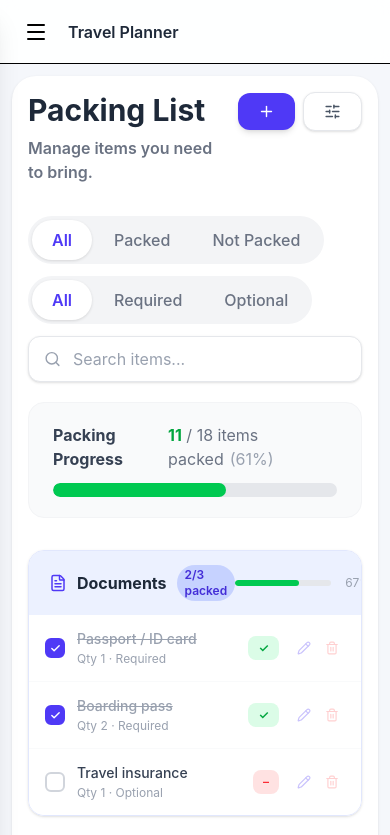
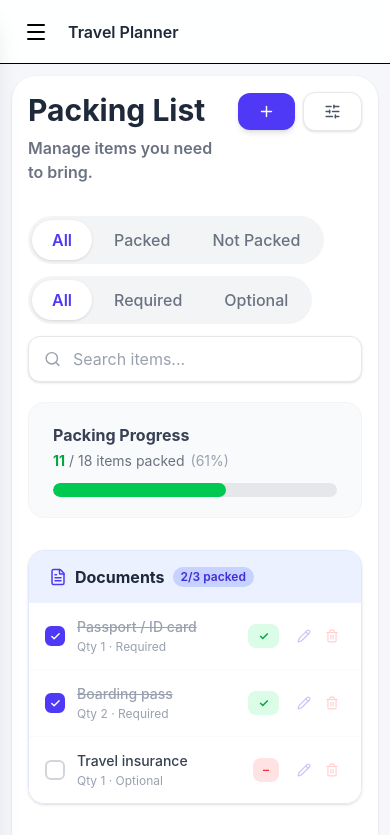
Before and after one commit to HongDiep1806/TravelPlanner, a React (Vite) app in the folder travel-planner-fe/: page /trip/1/packing in a window 390 px wide. Shown: the top 835 px of the page. Built offline with nearby package versions, Linux system fonts and the light colour scheme.

Commit message:
Improve packing list UI responsiveness and alignment

```diff
--- a/travel-planner-fe/src/pages/PackingPage.jsx
+++ b/travel-planner-fe/src/pages/PackingPage.jsx
@@ -533,10 +533,12 @@ export default function PackingPage() {
       </div>
 
       {/* ── PROGRESS ── */}
+      {/* FIX 1: Stack vertically on mobile so text is always left-aligned and never wraps awkwardly */}
       <div className="bg-gray-50 rounded-2xl px-6 py-5 mb-8 border border-gray-100">
-        <div className="flex items-center justify-between mb-3">
+        <div className="flex flex-col sm:flex-row sm:items-center sm:justify-between mb-3 gap-1">
           <span className="text-base font-bold text-gray-700">Packing Progress</span>
-          <span className="text-base text-gray-500">
+          {/* On mobile: left-aligned below the label */}
+          <span className="text-sm sm:text-base text-gray-500">
             <span className="font-bold text-green-600">{packedCount}</span>
             {" / "}{total} items packed
             <span className="ml-1.5 text-gray-400">({pct}%)</span>
@@ -564,21 +566,23 @@ export default function PackingPage() {
                 style={{ borderColor: "oklch(93% 0.03 274)" }}
               >
                 {/* Category header */}
+                {/* FIX 2: Badge uses whitespace-nowrap so "2/3 packed" never line-breaks */}
                 <div
-                  className="flex items-center justify-between px-5 py-3.5"
+                  className="flex items-center justify-between px-5 py-3.5 gap-2"
                   style={{ backgroundColor: "oklch(96% 0.025 274)" }}
                 >
-                  <div className="flex items-center gap-2.5">
-                    <span style={{ color: INDIGO }}>{CATEGORY_ICON[category]}</span>
-                    <span className="text-base font-bold text-gray-800">{category}</span>
+                  <div className="flex items-center gap-2 min-w-0">
+                    <span className="flex-shrink-0" style={{ color: INDIGO }}>{CATEGORY_ICON[category]}</span>
+                    <span className="text-base font-bold text-gray-800 truncate">{category}</span>
                     <span
-                      className="text-xs font-semibold px-2 py-0.5 rounded-full"
+                      className="text-xs font-semibold px-2 py-0.5 rounded-full flex-shrink-0 whitespace-nowrap"
                       style={{ backgroundColor: "oklch(87% 0.065 274.039)", color: "oklch(45.7% 0.24 277.023)" }}
                     >
                       {packedInCat}/{catItems.length} packed
                     </span>
                   </div>
-                  <div className="flex items-center gap-2">
+                  {/* Mini progress bar: desktop only */}
+                  <div className="hidden sm:flex items-center gap-2 flex-shrink-0">
                     <div className="w-24 bg-gray-200 rounded-full h-1.5 overflow-hidden">
                       <div
                         className="h-1.5 rounded-full bg-green-500 transition-all duration-500"
@@ -592,47 +596,62 @@ export default function PackingPage() {
                 </div>
 
                 {/* Item rows */}
-                <div className="divide-y divide-gray-50 bg-white">
+                <div className="bg-white">
                   {catItems.map((item) => (
                     <div
                       key={item.id}
-                      className="group flex items-center gap-3 px-4 py-3.5 sm:px-5 sm:py-4 hover:bg-indigo-50/30 transition-colors"
+                      className="group border-t border-gray-50 first:border-t-0 hover:bg-indigo-50/30 transition-colors"
+                    >
+                      {/* Desktop layout */}
+                      <div
+                        className="hidden sm:grid items-center gap-4 px-5 py-4"
+                        style={{ gridTemplateColumns: "1.25rem 1fr 3rem 7rem 7rem 5rem" }}
                       >
                         <PackCheckbox checked={item.packed} onChange={() => toggle(item.id)} />
-
-                      {/* Name + mobile sub-info */}
-                      <div className="flex-1 min-w-0">
-                        <span className={`block text-sm sm:text-base font-medium transition-colors truncate
+                        <span className={`text-base font-medium transition-colors truncate
                           ${item.packed ? "text-gray-400 line-through" : "text-gray-700"}`}>
                           {item.name}
                         </span>
-                        {/* Mobile only: qty + required inline */}
-                        <span className="sm:hidden text-xs text-gray-400 mt-0.5 block">
+                        <span className="text-base text-gray-500 text-center">{item.qty}</span>
+                        <span className="text-base text-gray-400 text-center">{item.required}</span>
+                        <span className={`text-sm font-semibold px-3 py-1.5 rounded-lg text-center transition-colors
+                          ${item.packed ? "bg-green-100 text-green-600" : "bg-red-100 text-red-500"}`}>
+                          {item.packed ? "Packed" : "Not Packed"}
+                        </span>
+                        <div className="flex items-center gap-1 justify-end opacity-30 group-hover:opacity-100 transition-opacity">
+                          <button onClick={() => setEditItem(item)} className="p-2 rounded-lg hover:bg-indigo-100 transition" title="Edit">
+                            <Pencil size={15} style={{ color: INDIGO }} />
+                          </button>
+                          <button onClick={() => remove(item.id)} className="p-2 rounded-lg hover:bg-red-100 transition" title="Delete">
+                            <Trash2 size={15} className="text-red-400" />
+                          </button>
+                        </div>
+                      </div>
+
+                      {/* Mobile layout */}
+                      <div className="sm:hidden flex items-center gap-3 px-4 py-3.5">
+                        <PackCheckbox checked={item.packed} onChange={() => toggle(item.id)} />
+                        <div className="flex-1 min-w-0">
+                          <span className={`block text-sm font-medium transition-colors truncate
+                            ${item.packed ? "text-gray-400 line-through" : "text-gray-700"}`}>
+                            {item.name}
+                          </span>
+                          <span className="text-xs text-gray-400 mt-0.5 block">
                             Qty {item.qty} · {item.required}
                           </span>
                         </div>
-
-                      {/* Qty — desktop only */}
-                      <span className="hidden sm:block w-8 text-center text-base text-gray-500">{item.qty}</span>
-
-                      {/* Required — desktop only */}
-                      <span className="hidden sm:block w-24 text-base text-gray-400 text-center">{item.required}</span>
-
-                      {/* Status badge */}
-                      <span className={`text-xs sm:text-sm font-semibold px-2.5 sm:px-3 py-1 sm:py-1.5 rounded-lg transition-colors flex-shrink-0
+                        <span className={`text-xs font-semibold px-2.5 py-1 rounded-lg flex-shrink-0
                           ${item.packed ? "bg-green-100 text-green-600" : "bg-red-100 text-red-500"}`}>
-                        <span className="hidden sm:inline">{item.packed ? "Packed" : "Not Packed"}</span>
-                        <span className="sm:hidden">{item.packed ? "✓" : "–"}</span>
+                          {item.packed ? "✓" : "–"}
                         </span>
-
-                      {/* Edit & Delete */}
-                      <div className="flex items-center gap-0.5 sm:gap-1 opacity-30 group-hover:opacity-100 transition-opacity flex-shrink-0">
-                        <button onClick={() => setEditItem(item)} className="p-1.5 sm:p-2 rounded-lg hover:bg-indigo-100 transition" title="Edit">
+                        <div className="flex items-center gap-0.5 opacity-30 group-hover:opacity-100 transition-opacity flex-shrink-0">
+                          <button onClick={() => setEditItem(item)} className="p-1.5 rounded-lg hover:bg-indigo-100 transition">
                             <Pencil size={14} style={{ color: INDIGO }} />
                           </button>
-                        <button onClick={() => remove(item.id)} className="p-1.5 sm:p-2 rounded-lg hover:bg-red-100 transition" title="Delete">
+                          <button onClick={() => remove(item.id)} className="p-1.5 rounded-lg hover:bg-red-100 transition">
                             <Trash2 size={14} className="text-red-400" />
                           </button>
+                        </div>
                       </div>
                     </div>
                   ))}
```
Lines whose indentation alone changed are shown as unchanged.
